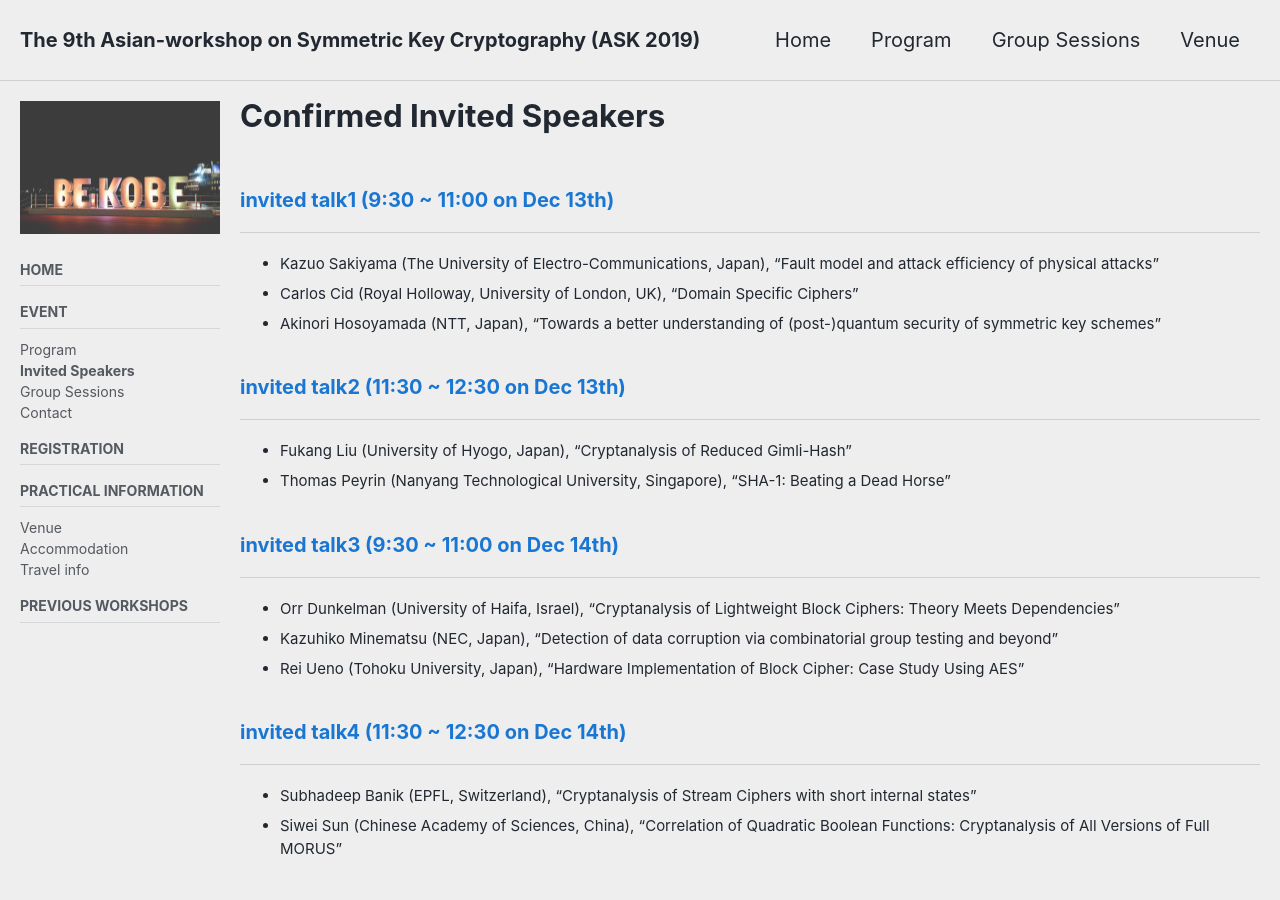
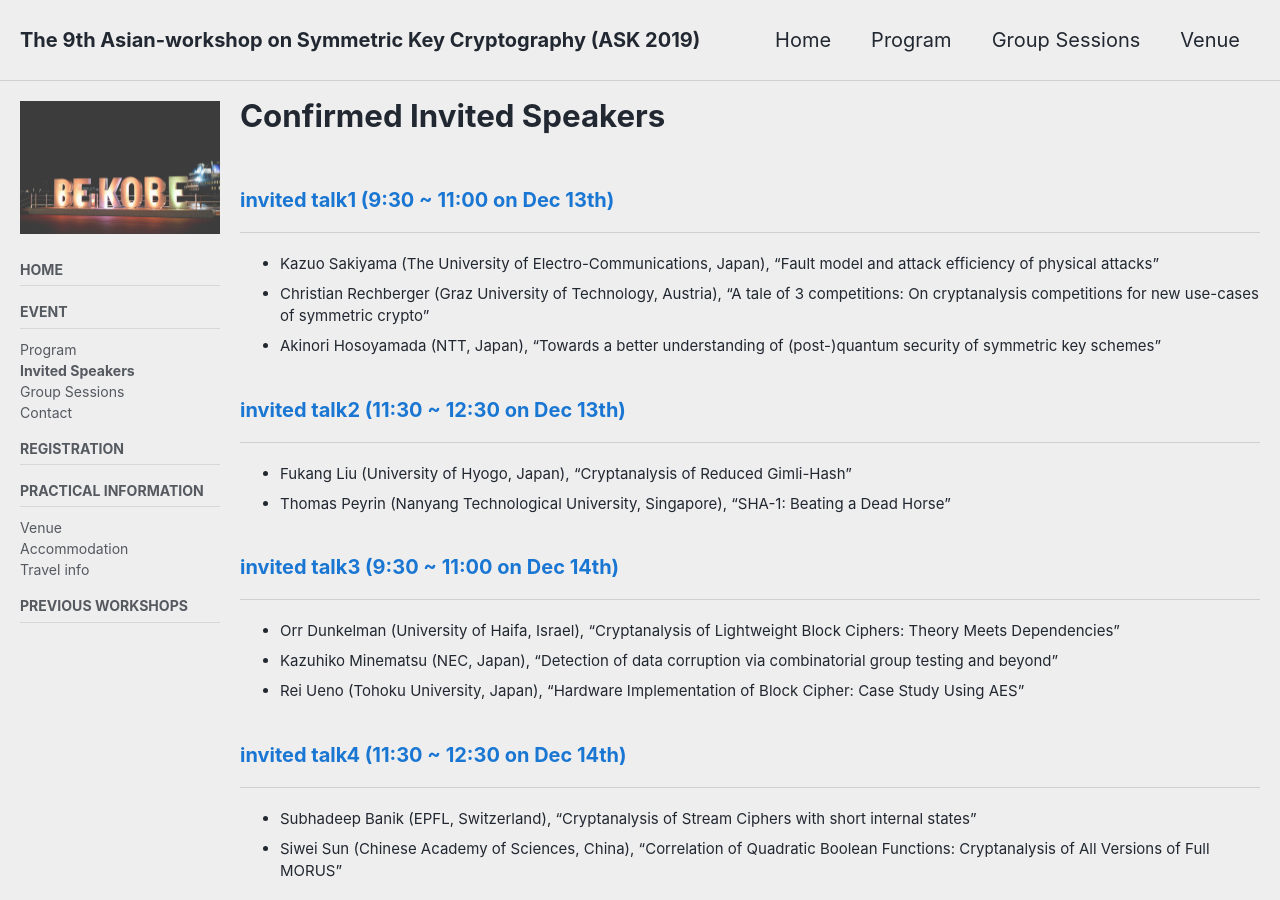
Before and after one commit to askworkshop/ask2019, a Jekyll site: the page built from invited.md, in a window 1280 px wide and 900 px high. Built offline with Jekyll 4.4.1, drawn with Linux system fonts in a browser that asks for light colours; cached includes are drawn as plain includes; nearby versions of some CDN libraries; our own code applies the rules of GitHub Pages for plain Markdown files; some of the changed text lies outside the part shown.

Commit message:
change the order of list

```diff
--- a/invited.md
+++ b/invited.md
@@ -14,8 +14,8 @@ sidebar:
 ---
 - Kazuo Sakiyama (The University of Electro-Communications, Japan),
   "Fault model and attack efficiency of physical attacks"
-- Carlos Cid (Royal Holloway, University of London, UK),
-  "Domain Specific Ciphers"
+- Christian Rechberger (Graz University of Technology, Austria),
+ "A tale of 3 competitions: On cryptanalysis competitions for new use-cases of symmetric crypto"
 - Akinori Hosoyamada (NTT, Japan),
   "Towards a better understanding of (post-)quantum security of symmetric key schemes"
 
```
Also changed, not shown: other parts of invited.md (+2 -2 lines).
